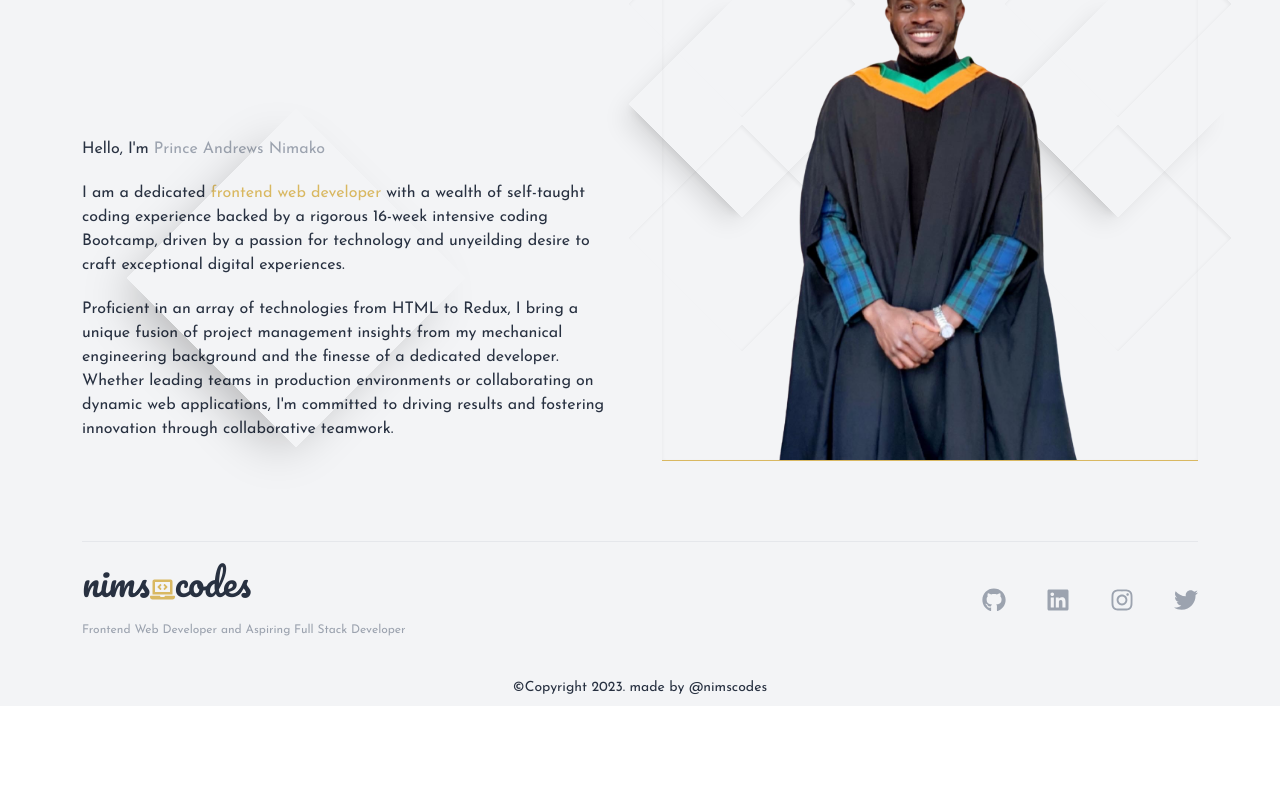
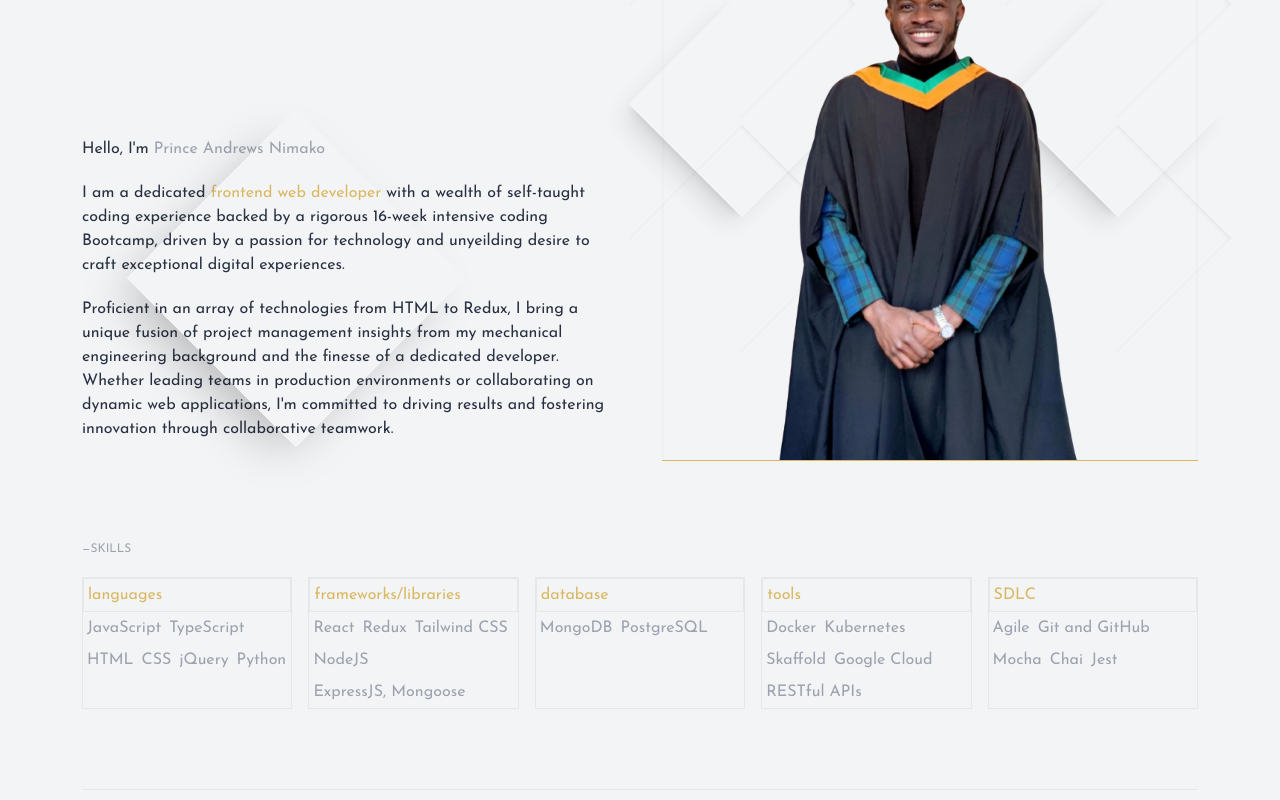
Before and after one commit to nimscodes/nimscodes, a React (Vite) app: page /about in a window 1280 px wide. Shown: the part 380-1180 px from the top of the page. Before the commit the page ends 1086 px from the top, so only its background shows below. Built offline with nearby package versions, Linux system fonts and the light colour scheme.

Commit message:
about page almost done

```diff
--- a/src/App.jsx
+++ b/src/App.jsx
@@ -33,13 +33,13 @@ const App = () => {
   return (
     <Router>
       <div className="font-josefin min-h-screen p-5 md:py-0 bg-gray-100 dark:bg-gun-metal text-gun-metal dark:text-gray-100">
-        <div className="relative sm:w-[90%] h-full mx-auto space-y-20">
+        <div className="sm:w-[90%] h-full mx-auto space-y-20">
           <Header
             darkMode={darkMode}
             onToggleMode={onToggleMode}
             isMobile={isMobile}
           />
-          <Routes>
+          <Routes className="flex-grow">
             <Route exact path="/" element={<HomePage isMobile={isMobile} />} />
             <Route path="/about" element={<AboutPage />} />
             <Route path="/work" element={<ProjectsPage />} />
--- a/src/components/AboutPage.jsx
+++ b/src/components/AboutPage.jsx
@@ -1,29 +1,99 @@
 import RightHero from './RightHero';
+import { motion } from 'framer-motion';
 
 const AboutPage = () => {
+  const skills = [
+    {
+      label: 'languages',
+      list: ['JavaScript', 'TypeScript', 'HTML', 'CSS', 'jQuery', 'Python'],
+    },
+    {
+      label: 'frameworks/libraries',
+      list: ['React', 'Redux', 'Tailwind CSS', 'NodeJS', 'ExpressJS, Mongoose'],
+    },
+
+    { label: 'database', list: ['MongoDB', 'PostgreSQL'] },
+    {
+      label: 'tools',
+      list: [
+        'Docker',
+        'Kubernetes',
+        'Skaffold',
+        'Google Cloud',
+        'RESTful APIs',
+      ],
+    },
+    {
+      label: 'SDLC',
+      list: ['Agile', 'Git and GitHub', 'Mocha', 'Chai', 'Jest'],
+    },
+  ];
+
+  const renderedSkills = skills.map((skill) => {
     return (
-    <div className="flex flex-col md:flex-row py-10 md:py-0 justify-between mt-10 md:mt-0">
+      <div key={skill.label} className="border dark:border-gray-700">
+        <h3 className="border dark:border-gray-700 p-1 text-gold-metallic">{skill.label}</h3>
+        <ul className="flex gap-2 p-1 items-center flex-wrap text-gray-400">
+          {skill.list.map((language, index) => {
+            return <li key={index}>{language}</li>;
+          })}
+        </ul>
+      </div>
+    );
+  });
+
+  return (
+    <div className="flex flex-col gap-20">
+      <div className="flex flex-col md:flex-row py-10 md:py-0 justify-between">
         <div className="relative md:w-[48%] flex flex-col justify-end gap-5 md:gap-4 mb-5">
           <div className="absolute w-60 h-60 transform rotate-45 shadow-2xl md:top-[75%] md:left-[40%] top-1/2 left-1/2  -translate-x-1/2 -translate-y-1/2 "></div>
-        <div className="flex flex-col gap-5 dark:text-gray-400">
-          <p>Hello, I{"'"}m <span className='text-gray-400 dark:text-gray-600'>Prince Andrews Nimako</span> </p>
+          <div className="flex flex-col justfiy-between gap-20 h-full ">
+            <div className="flex-1 flex flex-col gap-4">
+              <h1 className="text-4xl">About Me</h1>
+              <p className="text-xs text-gray-400">—WHO AM I?</p>
+            </div>
+            <motion.div
+              initial={{ scale: 0.5 }}
+              animate={{ scale: 1 }}
+              transition={{ duration: 1.0 }}
+              className="flex flex-col gap-5 dark:text-gray-400"
+            >
               <p>
-            I am a dedicated <span className='text-gold-metallic'>frontend web developer</span> with a wealth of self-taught
-            coding experience backed by a rigorous 16-week intensive coding
-            Bootcamp, driven by a passion for technology and unyeilding desire
-            to craft exceptional digital experiences.
+                Hello, I{"'"}m{' '}
+                <span className="text-gray-400 dark:text-gray-600">
+                  Prince Andrews Nimako
+                </span>{' '}
+              </p>
+              <p>
+                I am a dedicated{' '}
+                <span className="text-gold-metallic">
+                  frontend web developer
+                </span>{' '}
+                with a wealth of self-taught coding experience backed by a
+                rigorous 16-week intensive coding Bootcamp, driven by a passion
+                for technology and unyeilding desire to craft exceptional
+                digital experiences.
               </p>
               <p>
                 Proficient in an array of technologies from HTML to Redux, I
                 bring a unique fusion of project management insights from my
                 mechanical engineering background and the finesse of a dedicated
                 developer. Whether leading teams in production environments or
-            collaborating on dynamic web applications, I{"'"}m committed to driving
-            results and fostering innovation through collaborative teamwork.
+                collaborating on dynamic web applications, I{"'"}m committed to
+                driving results and fostering innovation through collaborative
+                teamwork.
               </p>
+            </motion.div>
           </div>
         </div>
         <RightHero />
+      </div>
+      <div className="flex flex-col gap-5">
+        <span className="text-xs text-gray-400">—SKILLS</span>
+        <div className="grid grid-cols-1 sm:grid-cols-3 md:grid-cols-5 gap-4">
+          {renderedSkills}
+        </div>
+      </div>
     </div>
   );
 };
--- a/src/components/Footer.jsx
+++ b/src/components/Footer.jsx
@@ -3,7 +3,7 @@ import SocialIcons from './SocialIcons';
 
 const Footer = () => {
   return (
-    <div className="w-full flex flex-col pt-5 pb-2 border-t border-gray-200 dark:border-gray-700">
+    <div className="flex flex-col p-5 border-t border-gray-200 dark:border-gray-700">
       <div className="flex flex-col gap-3 md:flex-row md:justify-between">
         <div className="flex flex-col gap-5">
           <Logo />
--- a/src/components/ProjectCard.jsx
+++ b/src/components/ProjectCard.jsx
@@ -1,8 +1,9 @@
 import { FiGithub } from 'react-icons/fi';
 import { HiOutlineExternalLink } from 'react-icons/hi';
-import { motion } from 'framer-motion';
+import { motion } from 'framer-motion'
 
 const ProjectCard = ({ data }) => {
+
   const renderedTags = data.tags.map((tag, index) => {
     return (
       <span className="mr-2 text-sm" key={index}>
@@ -13,7 +14,9 @@ const ProjectCard = ({ data }) => {
   });
 
   return (
-    <div className="w-full md:w-[350px] h-[270px] group relative flex flex-col shadow-2xl overflow-hidden"
+    <motion.div
+      whileHover={{ scale: 1.05 }}
+      className="w-full md:w-[350px] h-[270px] group relative flex flex-col shadow-2xl overflow-hidden"
     >
       <img
         src={data.image}
@@ -34,7 +37,7 @@ const ProjectCard = ({ data }) => {
           </a>
         </div>
       </div>
-    </div>
+    </motion.div>
   );
 };
 
--- a/src/components/Projects.jsx
+++ b/src/components/Projects.jsx
@@ -1,6 +1,7 @@
 import { HiOutlineExternalLink } from 'react-icons/hi';
 import data from '../../data.json';
 import ProjectCard from './ProjectCard';
+import { motion } from 'framer-motion'
 
 const Projects = () => {
   const renderedProjects = data.map((project) => {
@@ -20,12 +21,12 @@ const Projects = () => {
           rel="noreferrer"
           className="flex items-center gap-2"
         >
-          <span className="font-pacifico text-gray-500">View more</span>
+          <span className="text-sm font-pacifico text-gray-500">View more</span>
           <HiOutlineExternalLink className="text-tea-rose-red size" size={20} />
         </a>
       </div>
 
-      <div className="flex justify-between gap-10 flex-wrap">{renderedProjects}</div>
+      <motion.div className="flex justify-between gap-10 flex-wrap">{renderedProjects}</motion.div>
     </div>
   );
 };
--- a/src/components/ProjectsPage.jsx
+++ b/src/components/ProjectsPage.jsx
@@ -1,9 +1,10 @@
-
+import Projects from "./Projects";
 
 const ProjectsPage = () => {
+
   return (
-    <div>ProjectsPage</div>
-  )
-}
+   <Projects />
+  );
+};
 
-export default ProjectsPage
+export default ProjectsPage;
--- a/src/components/Skills.jsx
+++ b/src/components/Skills.jsx
@@ -1,35 +1,59 @@
 import { FaReact, FaNodeJs, FaHtml5, FaCss3Alt } from 'react-icons/fa';
 import { DiJavascript1 } from 'react-icons/di';
 import { SiTailwindcss } from 'react-icons/si';
+import { motion } from 'framer-motion'
 
 const Skills = () => {
+  const skillsIcons = [
+    {
+      label: 'html5',
+      icon: <FaHtml5 size={40} />,
+      shadow: 'shadow-inner'
+    },
+    {
+      label: 'css',
+      icon: <FaCss3Alt size={40} />,
+      shadow: 'shadow-md'
+    },
+    {
+      label: 'js',
+      icon: <DiJavascript1 size={40} />,
+      shadow: 'shadow-inner'
+    },
+    {
+      label: 'react',
+      icon: <FaReact size={40} />,
+      shadow: 'shadow-md'
+    },
+    {
+      label: 'tailwind',
+      icon: <SiTailwindcss size={40} />,
+      shadow: 'shadow-inner'
+    },
+    {
+      label: 'node',
+      icon: <FaNodeJs size={40} />,
+      shadow: 'shadow-md'
+    },
+  ];
+
+  const renderedIcons = skillsIcons.map((icon) => {
+    return (
+      <motion.div
+      whileHover={{ scale: 1.2 }}
+      transition={{ type: 'spring', stiffness: 400, damping: 10 }}
+        key={icon.label}
+        className="relative flex items-center justify-center p-4 cursor-pointer"
+      >
+        <div className={`absolute inset-0 transform rotate-45 ${icon.shadow}`}></div>
+        {icon.icon}
+      </motion.div>
+    );
+  });
+
   return (
     <div className="text-gray-400 w-full flex flex-row flex-wrap items-center p-4 md:p-[50px] justify-between border-t border-gray-200 dark:border-gray-700">
-      <div className="relative flex items-center justify-center p-4 cursor-pointer">
-        <div className="absolute inset-0 transform rotate-45 shadow-inner"></div>
-        <FaHtml5 size={40} />
-      </div>
-
-      <div className="relative flex items-center justify-center p-4 cursor-pointer">
-        <div className="absolute inset-0 transform rotate-45 shadow-lg"></div>
-        <FaCss3Alt size={40} />
-      </div>
-      <div className="relative flex items-center justify-center p-4 cursor-pointer">
-        <div className="absolute inset-0 transform rotate-45 shadow-inner"></div>
-        <DiJavascript1 size={40} />
-      </div>
-      <div className="relative flex items-center justify-center p-4 cursor-pointer">
-        <div className="absolute inset-0 transform rotate-45 shadow-lg"></div>
-        <FaReact size={40} />
-      </div>
-      <div className="relative flex items-center justify-center p-4 cursor-pointer">
-        <div className="absolute inset-0 transform rotate-45 shadow-inner"></div>
-        <SiTailwindcss size={40} />
-      </div>
-      <div className="relative flex items-center justify-center p-4 cursor-pointer">
-        <div className="absolute inset-0 transform rotate-45 shadow-lg"></div>
-        <FaNodeJs size={40} />
-      </div>
+      {renderedIcons}
     </div>
   );
 };
```
Lines whose indentation alone changed are shown as unchanged.
